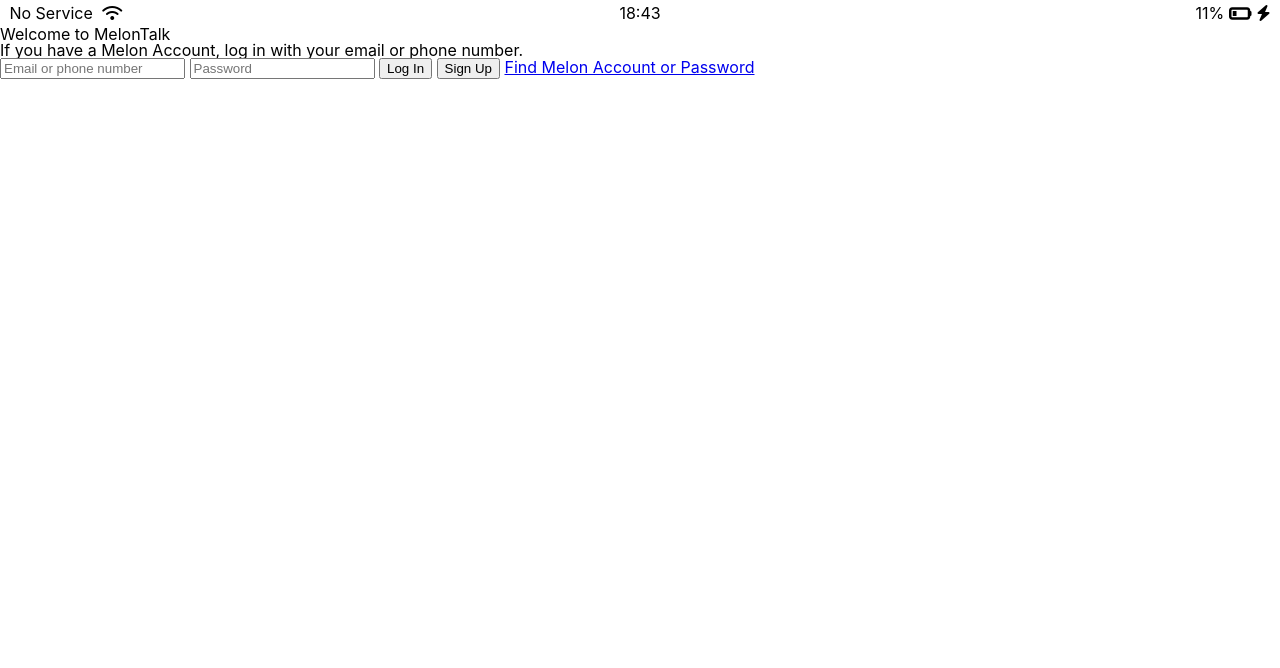
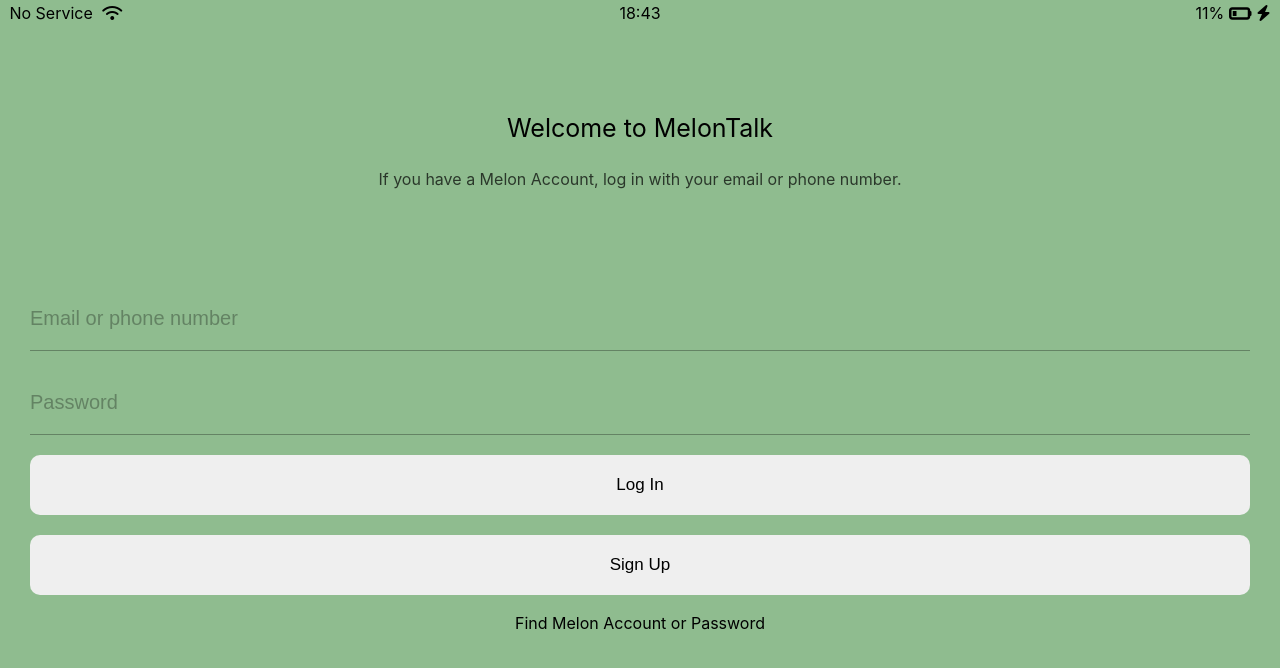
Before and after one commit to audgks5551/melon-talk, a plain HTML site: page index.html in a window 1280 px wide. Drawn offline with Linux system fonts and the light colour scheme.

Commit message:
index.html 완성

```diff
--- a/css/styles.css
+++ b/css/styles.css
@@ -4,4 +4,76 @@
 body
 {
     font-family: -apple-system, BlinkMacSystemFont, 'Segoe UI', Roboto, Oxygen, Ubuntu, Cantarell, 'Open Sans', 'Helvetica Neue', sans-serif;
+    background-color: darkseagreen;
 }
+
+.welcome-header
+{
+    margin: 90px 0px;
+    text-align: center;
+    display: flex;
+    flex-direction: column;
+    align-items: center;
+}
+
+.welcome-header__title
+{
+    margin-bottom: 30px;
+    font-size: 25px;
+}
+
+.welcome-header__text
+{
+    width: 60%;
+    opacity: 0.7;
+}
+
+.login-form
+{
+    display: flex;
+    flex-direction: column;
+    margin: 0px 30px;
+}
+
+.login-form input
+{
+    padding: 20px 0px;
+    border: none;
+    margin: 10px 0px;
+    font-size: 17px;
+    transition: border-color 0.3s ease-in-out;
+}
+
+.login-form input:first-child,
+.login-form input:nth-child(2)
+{
+    border-bottom: 1px solid rgba(0, 0, 0, 0.3);
+    font-size: 20px;
+    background-color: darkseagreen;
+}
+
+.login-form input::placeholder
+{
+    font-size: 20px;
+    color: rgba(0, 0, 0, 0.3);
+}
+
+.login-form input:focus
+{
+    outline: none;
+    border-color: rgba(0, 0, 0, 0.6);
+}
+
+.login-form a
+{
+    text-align: center;
+    text-decoration: none;
+    color: inherit;
+    margin: 10px 0px;
+}
+
+.login-form input[type="submit"]
+{
+    cursor: pointer;
+    border-radius: 10px;
+}
--- a/index.html
+++ b/index.html
@@ -30,9 +30,9 @@
     </header>
 
     <form class="login-form">
-        <input type="text" placeholder="Email or phone number" />
-        <input type="password" placeholder="Password" />
-        <input type="submit" value="Log In" />
+        <input type="text" required placeholder="Email or phone number" />
+        <input type="password" required placeholder="Password" />
+        <input type="submit" value="Log In" formaction="second.html"/>
         <input type="submit" value="Sign Up" />
         <a href="#">
             Find Melon Account or Password
```
Also changed, not shown: second.html (added), 1 other file.
